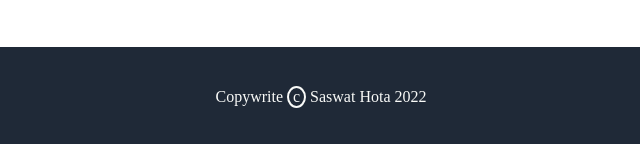
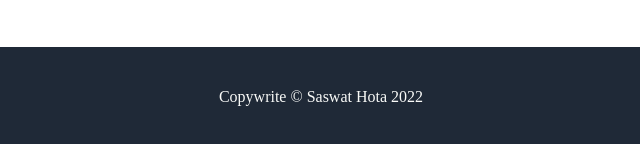
Before and after one commit to Saswat99/Sample-webpage, a plain HTML site: page index.html in a window 1280 px wide. Shown: the part 1412-1556 px from the top of the page, 319-959 px from the left. Drawn offline with Linux system fonts and the light colour scheme.

Commit message:
Modifies CSS and HTML file

```diff
--- a/index.html
+++ b/index.html
@@ -37,6 +37,6 @@
     <div class="complete"><div class="last"><div class="second-last"><h3 class="alert">Call to action! It's time</h3>
     <div class="signup">Sign up for our product by clicking that button right over there!</div></div>
     <button class="end">Sign up</button></div></div>
-    <div class="footer">Copywrite <span class="dec"> c </span> Saswat Hota 2022</div>
+    <div class="footer">Copywrite &copy Saswat Hota 2022</div>
 </body>
 </html>
--- a/style.css
+++ b/style.css
@@ -179,12 +179,3 @@ p
     align-items: center;
     color: #F9FAF8;
 }
-.dec
-{
-    width: 15px;
-    text-align: center;
-    margin-left: 4px;
-    margin-right: 4px;
-    border-radius: 50%;
-    border: 2px solid #F9FAF8;
-}
```
